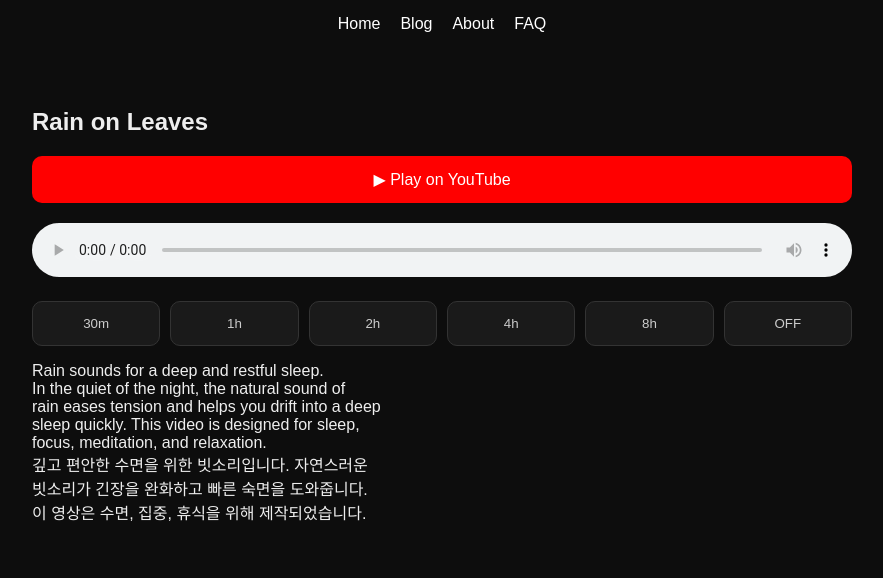
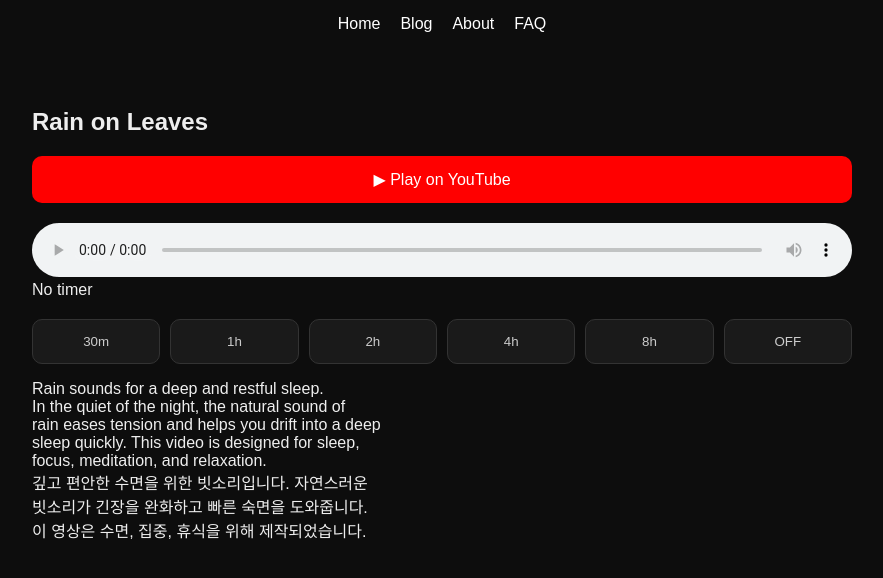
Before and after one commit to choijangwook/rain-deep-sleep, a Jekyll site: the page built from _posts/2026-04-20-Rain on Leaves.md, in a window 1280 px wide. Shown: the top 578 px of the page, without its empty margins (198-1081 px from the left). Built offline with Jekyll 4.4.1, drawn with Linux system fonts in a browser that asks for light colours.

Commit message:
Update post.html

```diff
--- a/_layouts/post.html
+++ b/_layouts/post.html
@@ -12,11 +12,14 @@
     </a>
   {% endif %}
 
+  <!-- 🔥 오디오 (이건 유지) -->
   <audio id="main-audio" controls autoplay loop>
     <source src="/assets/audio/rain.mp3" type="audio/mpeg">
   </audio>
 
-  <!-- 🔥 TIMER 버튼만 유지 -->
+  <!-- 🔥 카운트다운 복구 -->
+  <div id="timer-display" class="timer-display">No timer</div>
+
   <div class="timer-container">
     <button data-time="30">30m</button>
     <button data-time="60">1h</button>
```
